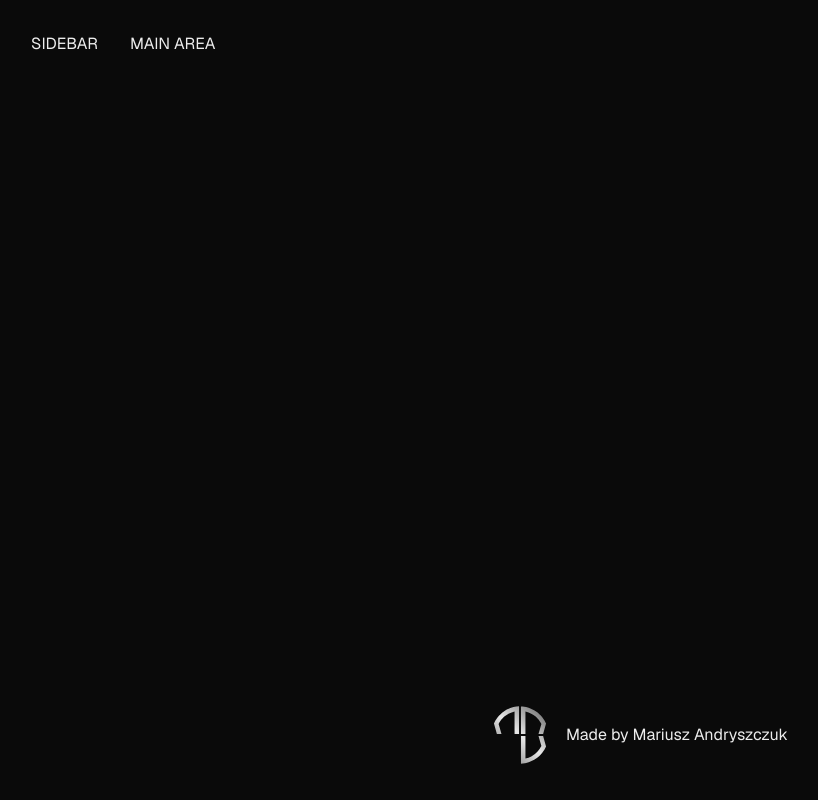
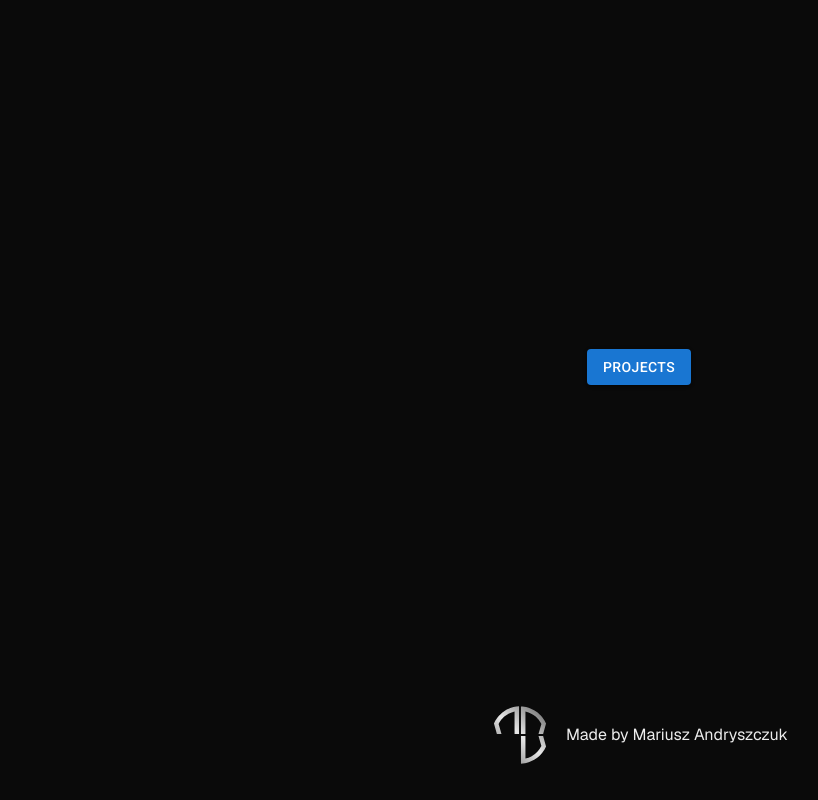
Before and after one commit to Mario-Boss/projects-list, a Next.js app: page / in a window 1280 px wide. Shown: the whole page, without its empty margins (1-819 px from the left). Built offline with nearby package versions, Linux system fonts and the light colour scheme.

Commit message:
moved layout code from page to the main layout

```diff
--- a/src/app/layout.jsx
+++ b/src/app/layout.jsx
@@ -1,11 +1,12 @@
 import { ProjectProvider } from "@/providers/project";
-import { getProjects } from '@/data/projects';
+import { getProjects } from "@/data/projects";
+import Image from "next/image";
 import { Geist, Geist_Mono } from "next/font/google";
 import "./globals.css";
-import '@fontsource/roboto/300.css';
-import '@fontsource/roboto/400.css';
-import '@fontsource/roboto/500.css';
-import '@fontsource/roboto/700.css';
+import "@fontsource/roboto/300.css";
+import "@fontsource/roboto/400.css";
+import "@fontsource/roboto/500.css";
+import "@fontsource/roboto/700.css";
 
 const geistSans = Geist({
   variable: "--font-geist-sans",
@@ -22,14 +23,22 @@ export const metadata = {
   description: "Project made by Mariusz Andryszczuk to show frontend skills by building projects list"
 };
 
-export default function RootLayout({children}) {
+export default function RootLayout({ children }) {
   let projectPromise = getProjects;
 
   return (
     <html lang="en">
       <body className={`${geistSans.variable} ${geistMono.variable} antialiased`}>
         <ProjectProvider projectPromise={projectPromise}>
-          {children}
+          <div className="flex flex-col justify-items-center min-h-screen p-8 font-[family-name:var(--font-geist-sans)]">
+            <main className="flex w-full grow">{children}</main>
+            <footer className="flex w-full items-center justify-center">
+              <a className="flex items-center gap-4 hover:underline hover:underline-offset-4" href="https://mario-boss.com" target="_blank" rel="noopener noreferrer">
+                <Image aria-hidden src="/logo.svg" alt="Mariusz Andryszczuk" width={60} height={60} />
+                <span>Made by Mariusz Andryszczuk</span>
+              </a>
+            </footer>
+          </div>
         </ProjectProvider>
       </body>
     </html>
--- a/src/app/page.jsx
+++ b/src/app/page.jsx
@@ -1,26 +1,13 @@
-'use client'
-
-import { useProject } from '@/providers/project';
-import Image from "next/image";
+"use client";
+import Link from "next/link";
+import { Button } from "@mui/material";
 
 export default function Home() {
-  const { state, dispatch } = useProject();
-  const favoritedProjects = state.projects.filter(project => project.favorite);
-  console.log("ALL PROJECTS:", state.projects);
-  console.log("FAVORITED PROJECTS:", favoritedProjects);
-
   return (
-    <div className="flex flex-col justify-items-center min-h-screen p-8 font-[family-name:var(--font-geist-sans)]">
-      <main className="flex w-full grow">
-        <div className="flex-none mr-8 w-auto">SIDEBAR</div>
-        <div className="grow">MAIN AREA</div>
-      </main>
-      <footer className="flex w-full items-center justify-center">
-        <a className="flex items-center gap-4 hover:underline hover:underline-offset-4" href="https://mario-boss.com" target="_blank" rel="noopener noreferrer">
-          <Image aria-hidden src="/logo.svg" alt="Mariusz Andryszczuk" width={60} height={60} />
-          <span>Made by Mariusz Andryszczuk</span>
-        </a>
-      </footer>
+    <div className="flex self-center w-full justify-center">
+      <Link href="/projects">
+        <Button variant="contained">PROJECTS</Button>
+      </Link>
     </div>
   );
 }
```
